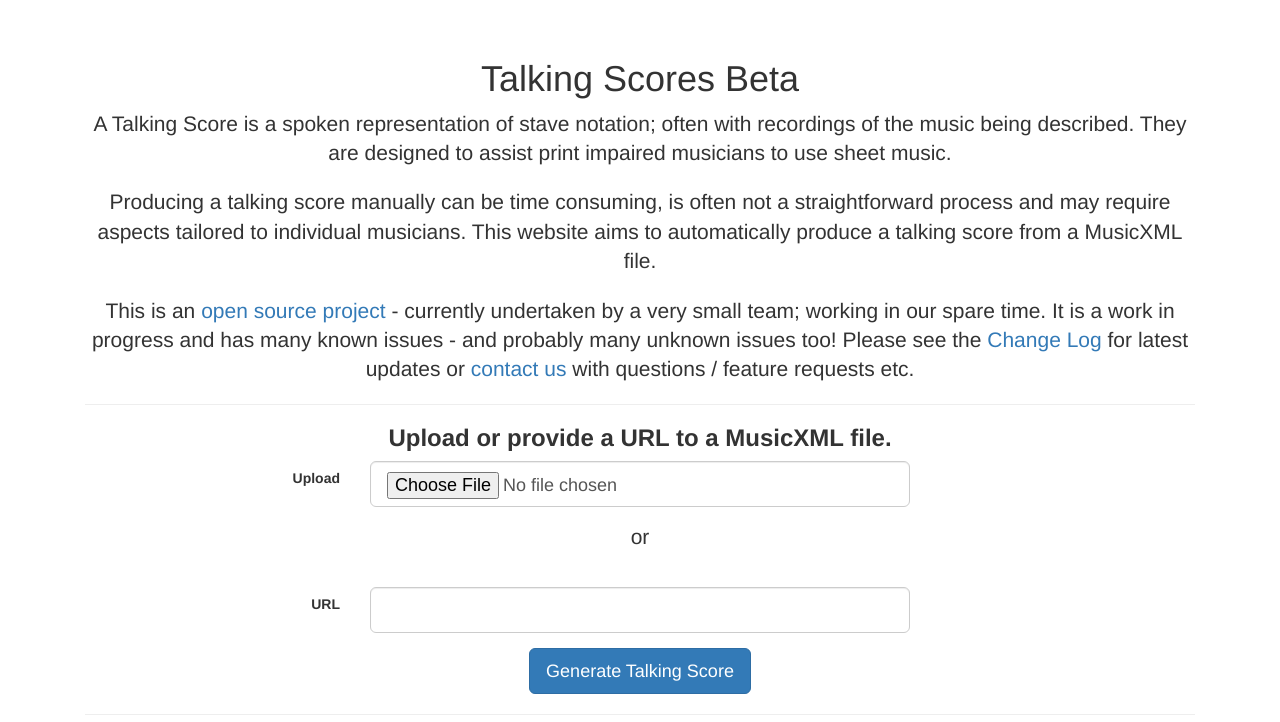
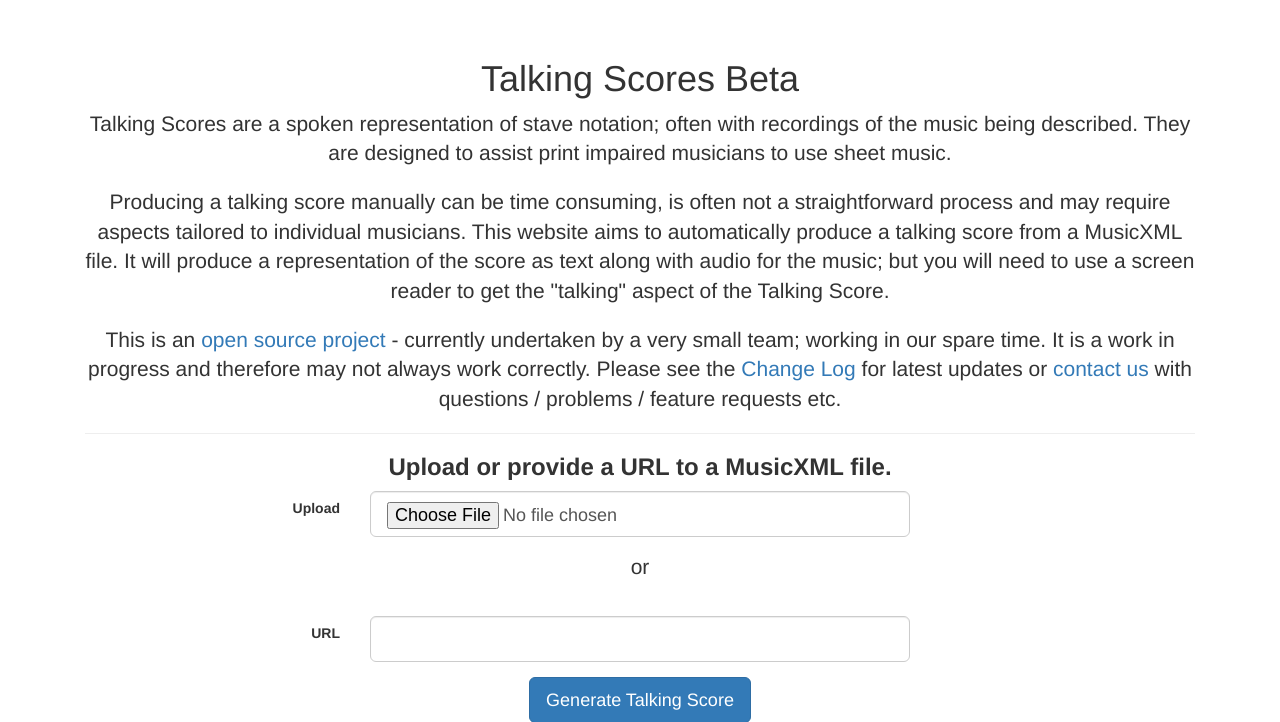
Before and after one commit to bentimms/talkingscores, a Django app: template talkingscoresapp/templates/index.html in a window 1280 px wide. Shown: the part 51-773 px from the top of the page. Run offline with Django 3.2, Linux system fonts and the light colour scheme; the template is opened without the code that fills it: values that come from a table or form of the project are taken from there, others are empty; parts of the project's set-up code (start-up, migrations or seed data) failed here and were passed over; some libraries are stand-ins or nearby versions.

Commit message:
Update homepage to explain that user must use a screen reader to make the score talk...

```diff
--- a/talkingscoresapp/templates/index.html
+++ b/talkingscoresapp/templates/index.html
@@ -7,11 +7,11 @@
 {% block content %}
     <h1>Talking Scores Beta</h1>
 
-    <p class="lead">A Talking Score is a spoken representation of stave notation; often with recordings of the music being described.  They are designed to assist print impaired musicians to use sheet music. </p>
+    <p class="lead">Talking Scores are a spoken representation of stave notation; often with recordings of the music being described.  They are designed to assist print impaired musicians to use sheet music. </p>
 
-    <p class="lead">Producing a talking score manually can be time consuming, is often not a straightforward process and may require aspects tailored to individual musicians.  This website aims to automatically produce a talking score from a MusicXML file.  </p>
+    <p class="lead">Producing a talking score manually can be time consuming, is often not a straightforward process and may require aspects tailored to individual musicians.  This website aims to automatically produce a talking score from a MusicXML file.  It will produce a representation of the score as text along with audio for the music; but you will need to use a screen reader to get the &quot;talking&quot; aspect of the Talking Score.</p>
 
-    <p class="lead">This is an <a href="https://github.com/bentimms/talkingscores" target="_blank">open source project</a> - currently undertaken by a very small team; working in our spare time.  It is a work in progress and has many known issues - and probably many unknown issues too!  Please see the <a href="/change-log">Change Log</a> for latest updates or <a href="/contact-us">contact us</a> with questions / feature requests etc. </p>
+    <p class="lead">This is an <a href="https://github.com/bentimms/talkingscores" target="_blank">open source project</a> - currently undertaken by a very small team; working in our spare time.  It is a work in progress and therefore may not always work correctly.  Please see the <a href="/change-log">Change Log</a> for latest updates or <a href="/contact-us">contact us</a> with questions / problems / feature requests etc. </p>
     <hr>
 
     <h3><b>Upload or provide a URL to a MusicXML file.</b></h3>
```
